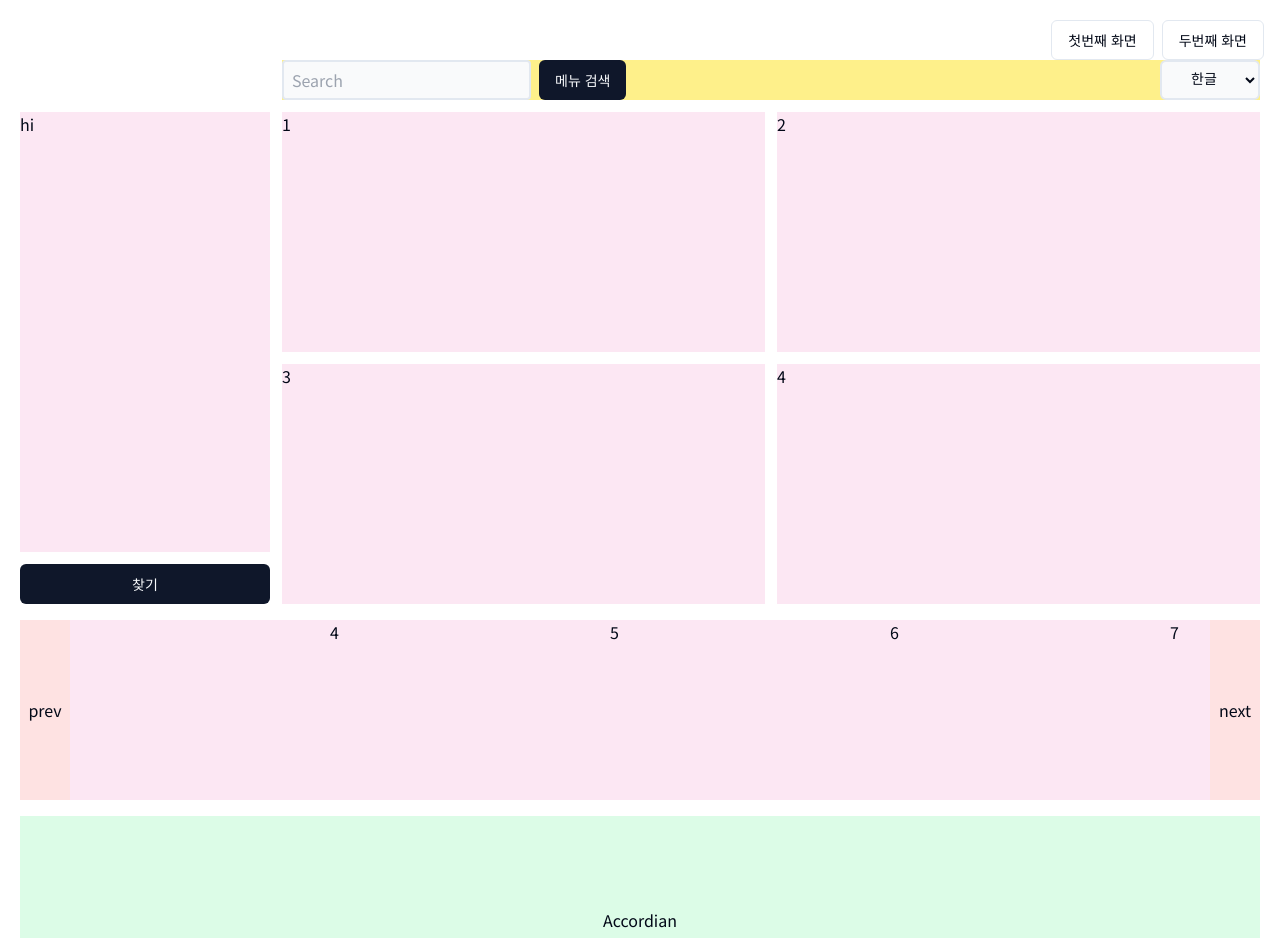
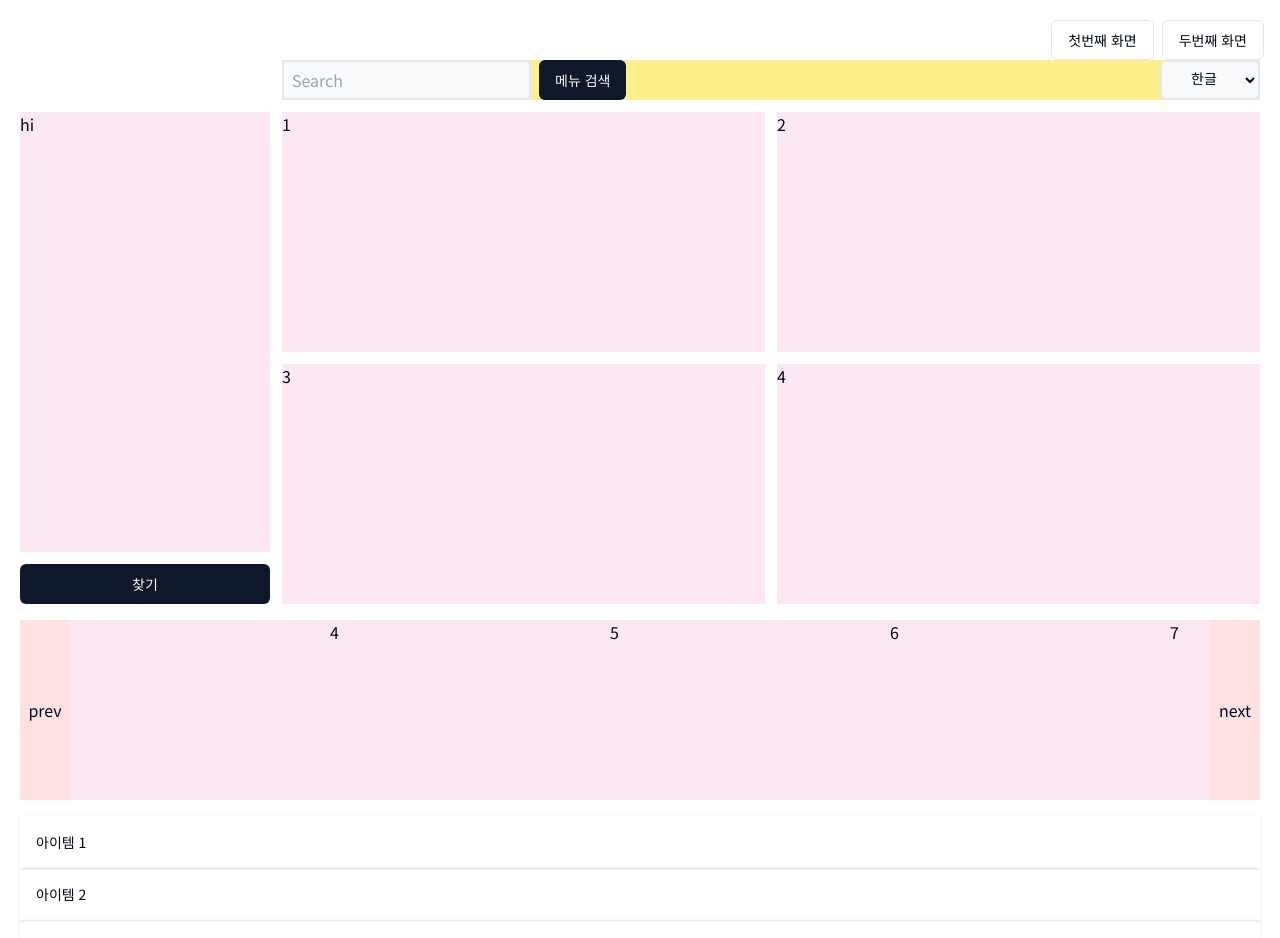
Before and after one commit to sprisao/SkPoc, a Next.js app: page /second in a window 1280 px wide. Shown: the top 938 px of the page. Built offline with nearby package versions, Linux system fonts and the light colour scheme.

Commit message:
아코디언 섹션 구현

```diff
--- /dev/null
+++ b/app/components/ui/Accordion.tsx
@@ -0,0 +1,73 @@
+'use client'
+import React, {useEffect, useRef, useState} from 'react';
+
+const AccordionItem = ({title, children, isOpen, onClick}) => {
+    const contentRef = useRef(null);
+    const [contentHeight, setContentHeight] = useState(0);
+
+    useEffect(() => {
+        setContentHeight(isOpen ? contentRef.current.scrollHeight : 0);
+    }, [isOpen]);
+
+    return (
+        <div className={`overflow-hidden shadow ${isOpen ? 'mb-4' : ''} text-sm`}>
+            <button
+                onClick={onClick}
+                className="p-4 w-full text-left transition duration-300 ease-in-out hover:bg-gray-100"
+            >
+                {title}
+            </button>
+            <div
+                ref={contentRef}
+                style={{height: `${contentHeight}px`}}
+                className="transition-height duration-300 ease-in-out"
+            >
+                <div className="py-2 px-4">{children}</div>
+            </div>
+        </div>
+    );
+};
+const Accordion = () => {
+    const [openItem, setOpenItem] = useState(null);
+
+    const accordionItems = [
+        {
+            title: '아이템 1',
+            content: 'lorem ipsum dolor sit amet, consectetur adipiscing elit. Donec euismod, nisl sed aliquam dapibus, lorem arcu aliquet nunc, vitae aliquam nisl nunc quis nunc. Sed euismod, nisl sed aliquam dapibus, lorem arcu aliquet nunc, vitae aliquam nisl nunc quis nunc.',
+        },
+        {
+            title: '아이템 2',
+            content: 'lorem ipsum dolor sit amet, consectetur adipiscing elit. Donec euismod, nisl sed aliquam dapibus, lorem arcu aliquet nunc, vitae aliquam nisl nunc quis nunc. Sed euismod, nisl sed aliquam dapibus, lorem arcu aliquet nunc, vitae aliquam nisl nunc quis nunc.',
+        },
+        {
+            title: '아이템 3',
+            content: 'lorem ipsum dolor sit amet, consectetur adipiscing elit. Donec euismod, nisl sed aliquam dapibus, lorem arcu aliquet nunc, vitae aliquam nisl nunc quis nunc. Sed euismod, nisl sed aliquam dapibus, lorem arcu aliquet nunc, vitae aliquam nisl nunc quis nunc.',
+        },
+    ];
+
+
+    const handleClick = index => {
+        if (openItem === index) {
+            setOpenItem(null);
+        } else {
+            setOpenItem(index);
+        }
+    };
+
+    return (
+        <div>
+            {accordionItems.map((item, index) => (
+                <AccordionItem
+                    key={index}
+                    title={item.title}
+                    isOpen={openItem === index}
+                    onClick={() => handleClick(index)}
+                >
+                    {item.content}
+                </AccordionItem>
+            ))}
+        </div>
+    );
+};
+
+export default Accordion;
--- a/app/second/page.tsx
+++ b/app/second/page.tsx
@@ -2,6 +2,7 @@ import InputBox from "@/app/components/ui/InputBox";
 import {Button} from "@/components/ui/button";
 import SelectBox from "@/app/components/ui/SelectBox";
 import ImageSlider from "@/app/components/ui/ImageSlider";
+import Accordion from "@/app/components/ui/Accordion";
 
 export default function SecondPage() {
     return (
@@ -43,9 +44,7 @@ export default function SecondPage() {
                 </div>
             </div>
             <ImageSlider/>
-            <div className="col-span-4 h-52 bg-green-100 flex justify-center items-center">
-                Accordian
-            </div>
+            <Accordion/>
         </div>
     )
 }
```
